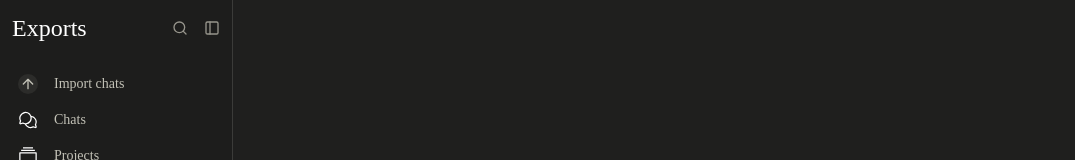
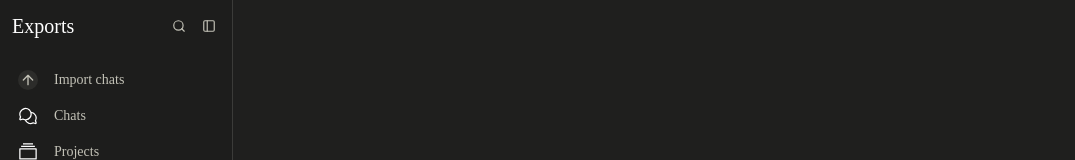
Before and after one commit to vrtq/claude-export-viewer, a React (Vite) app: page / in a window 1280 px wide. Shown: the top 160 px of the page, without its empty margins (0-1075 px from the left). Built offline with nearby package versions, Linux system fonts and the light colour scheme; a web font is replaced by a local one.

Commit message:
feat: Add functionality to search icon on sidebar header

```diff
--- a/src/components/Sidebar/Header.tsx
+++ b/src/components/Sidebar/Header.tsx
@@ -3,19 +3,21 @@ import { Link } from "react-router-dom";
 export default function Header() {
     return (
         <div className="flex flex-row justify-between p-3">
-            <Link to="/" className="text-2xl font-normal">Exports</Link>
-            <div className="text-muted-foreground flex flex-row gap-4">
-                <button>
-                    <svg xmlns="http://www.w3.org/2000/svg" width="1em" height="1em" viewBox="0 0 24 24">
+            <Link to="/" className="text-xl font-normal">Exports</Link>
+            <div className="text-foreground-secondary flex flex-row gap-2">
+                <button className="p-1 rounded-sm hover:cursor-pointer hover:bg-card hover:text-foreground ">
+                    <Link to="/recents" className="w-full h-full">
+                        <svg xmlns="http://www.w3.org/2000/svg" width={14} height={14} viewBox="0 0 24 24">
                             <path d="M0 0h24v24H0z" fill="none" />
                             <g fill="none" stroke="currentColor" strokeLinecap="round" strokeLinejoin="round" strokeWidth="2">
                                 <path d="m21 21l-4.34-4.34" />
                                 <circle cx="11" cy="11" r="8" />
                             </g>
                         </svg>
+                    </Link>
                 </button>
-                <button>
-                    <svg xmlns="http://www.w3.org/2000/svg" width="1em" height="1em" viewBox="0 0 24 24">
+                <button className="p-1 rounded-sm hover:cursor-pointer hover:bg-card hover:text-foreground ">
+                    <svg xmlns="http://www.w3.org/2000/svg" width={14} height={14} viewBox="0 0 24 24">
                         <path d="M0 0h24v24H0z" fill="none" />
                         <g fill="none" stroke="currentColor" strokeLinecap="round" strokeLinejoin="round" strokeWidth="2">
                             <rect width="18" height="18" x="3" y="3" rx="2" />
```
Lines whose indentation alone changed are shown as unchanged.
